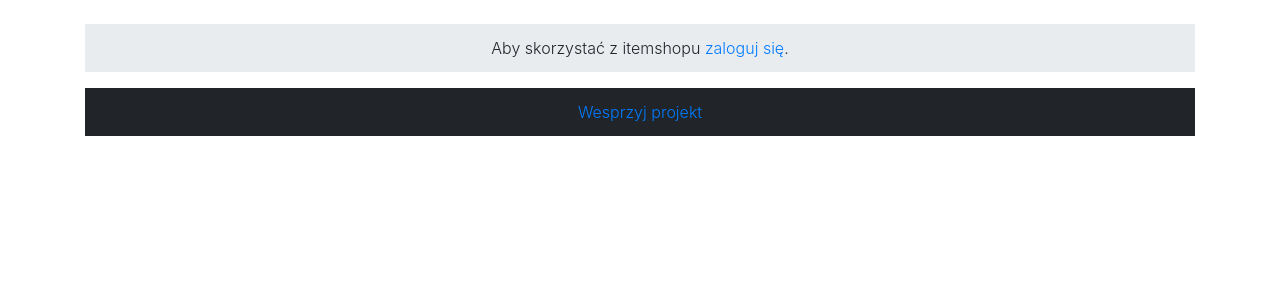
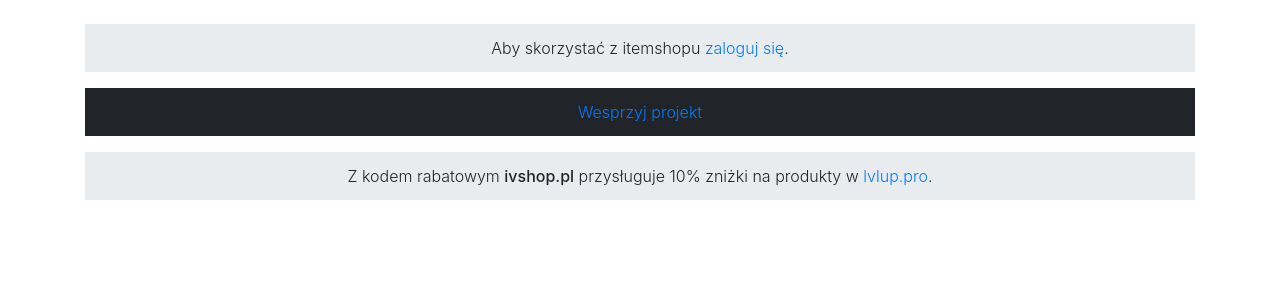
Before and after one commit to ivall/IVshop, a Django app: page / in a window 1280 px wide. Shown: the part 68-368 px from the top of the page. Run offline with Django 3.2, Linux system fonts and the light colour scheme; some libraries are stand-ins or nearby versions.

Commit message:
lvlup ads

```diff
--- a/IVshop/settings.py
+++ b/IVshop/settings.py
@@ -22,7 +22,7 @@
 SECRET_KEY = 'iibu3ks3iq6t!eiqo2oj*^nh7xni)&e=0pffgg)g-^bgqh1^m^'
 
 # SECURITY WARNING: don't run with debug turned on in production!
-DEBUG = False
+DEBUG = True
 
 ALLOWED_HOSTS = ['*']
 
--- a/templates/index.html
+++ b/templates/index.html
@@ -62,6 +62,11 @@
                     <a href="https://paypal.me/ivallpl">Wesprzyj projekt</a>
                 </div>
             </div>
+            <div class="alert alert-light" role="alert">
+                <div class="text-center">
+                    <p>Z kodem rabatowym <b>ivshop.pl</b> przysługuje 10% zniżki na produkty w <a href="https://www.lvlup.pro/">lvlup.pro</a>.</p>
+                </div>
+            </div>
         {% endif %}
     </div>
 {% endblock %}
--- a/templates/panel.html
+++ b/templates/panel.html
@@ -66,6 +66,11 @@
         <div class="alert alert-light" role="alert">
             <div class="text-center">
                 <a href="" data-toggle="modal" data-target="#settings2Modal">Ustawienia</a>
+            </div>
+        </div>
+        <div class="alert alert-light" role="alert">
+            <div class="text-center">
+                <p>Z kodem rabatowym <b>ivshop.pl</b> przysługuje 10% zniżki na produkty w <a href="https://www.lvlup.pro/">lvlup.pro</a>.</p>
             </div>
         </div>
     </div>
```
